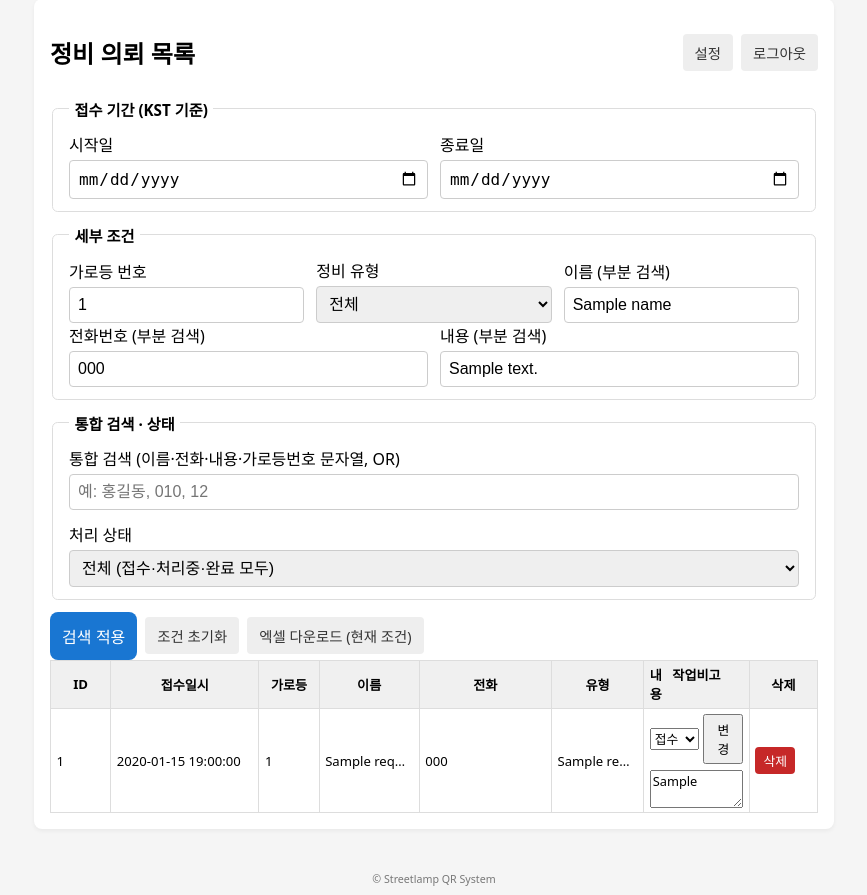
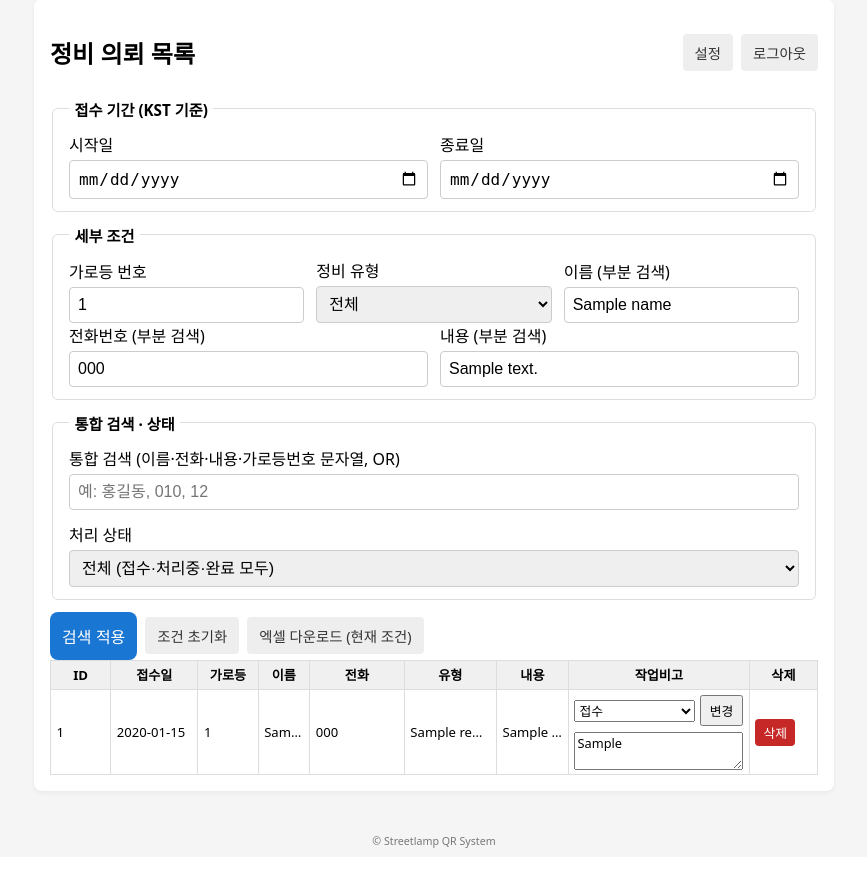
Before and after one commit to hongkiryong-ux/streetlamp_qr, a FastAPI app: template templates/admin_requests.html in a window 1280 px wide. Shown: the part 138-1033 px from the top of the page, without its empty margins (206-1073 px from the left). After the commit the page ends 986 px from the top, so only its background shows below. Run offline with FastAPI, Linux system fonts and the light colour scheme; the template is opened without the code that fills it: most values are stand-ins (such as "Sample title", 1, 10 or a date in 2020).

Commit message:
접수일 표시·이름·전화 열 너비

```diff
--- a/main.py
+++ b/main.py
@@ -98,6 +98,15 @@ def _fmt_kst(dt: datetime | None) -> str:
         dt = dt.replace(tzinfo=timezone.utc)
     return dt.astimezone(ZoneInfo("Asia/Seoul")).strftime("%Y-%m-%d %H:%M:%S")
 
+
+def _fmt_kst_date(dt: datetime | None) -> str:
+    """관리자 목록 등: 연·월·일만 (KST)."""
+    if dt is None:
+        return ""
+    if dt.tzinfo is None:
+        dt = dt.replace(tzinfo=timezone.utc)
+    return dt.astimezone(ZoneInfo("Asia/Seoul")).strftime("%Y-%m-%d")
+
 # 세션용 (관리자 로그인, 간단하게)
 SECRET_KEY = os.environ.get("APP_SECRET_KEY", "change_this_secret_in_prod")
 app.add_middleware(SessionMiddleware, secret_key=SECRET_KEY)
@@ -113,6 +122,7 @@ except ImportError:
 app.mount("/static", StaticFiles(directory="static"), name="static")
 templates = Jinja2Templates(directory="templates")
 templates.env.filters["fmt_kst"] = _fmt_kst
+templates.env.filters["fmt_kst_date"] = _fmt_kst_date
 
 
 def _parse_date_yyyy_mm_dd(s: str) -> date | None:
--- a/static/css/style.css
+++ b/static/css/style.css
@@ -171,16 +171,22 @@ body {
 }
 
 .table.admin-requests-table .col-datetime {
-  width: 8.5rem;
+  width: 10ch;
+  max-width: 10ch;
 }
 
+/* 이름: 세 글자 분량(한글 기준 대략 3em) */
 .table.admin-requests-table .col-name {
-  width: 5.5rem;
-  max-width: 6rem;
+  width: 3em;
+  max-width: 3em;
+  min-width: 3em;
 }
 
+/* 전화번호 11자리(01012345678) */
 .table.admin-requests-table .col-phone {
-  width: 7.5rem;
+  width: 11ch;
+  max-width: 11ch;
+  min-width: 11ch;
 }
 
 .table.admin-requests-table .col-type {
--- a/templates/admin_requests.html
+++ b/templates/admin_requests.html
@@ -101,7 +101,7 @@
       <thead>
         <tr>
           <th class="col-narrow">ID</th>
-          <th class="col-datetime">접수일시</th>
+          <th class="col-datetime">접수일</th>
           <th class="col-narrow">가로등</th>
           <th class="col-name">이름</th>
           <th class="col-phone">전화</th>
@@ -115,7 +115,7 @@
         {% for r in requests_list %}
         <tr>
           <td class="col-narrow">{{ r.id }}</td>
-          <td class="col-datetime nowrap">{{ r.created_at | fmt_kst }}</td>
+          <td class="col-datetime nowrap">{{ r.created_at | fmt_kst_date }}</td>
           <td class="col-narrow">{{ r.lamp_id }}</td>
           <td class="col-name ellipsis" title="{{ r.name }}">{{ r.name }}</td>
           <td class="col-phone nowrap">{{ r.phone }}</td>
```
